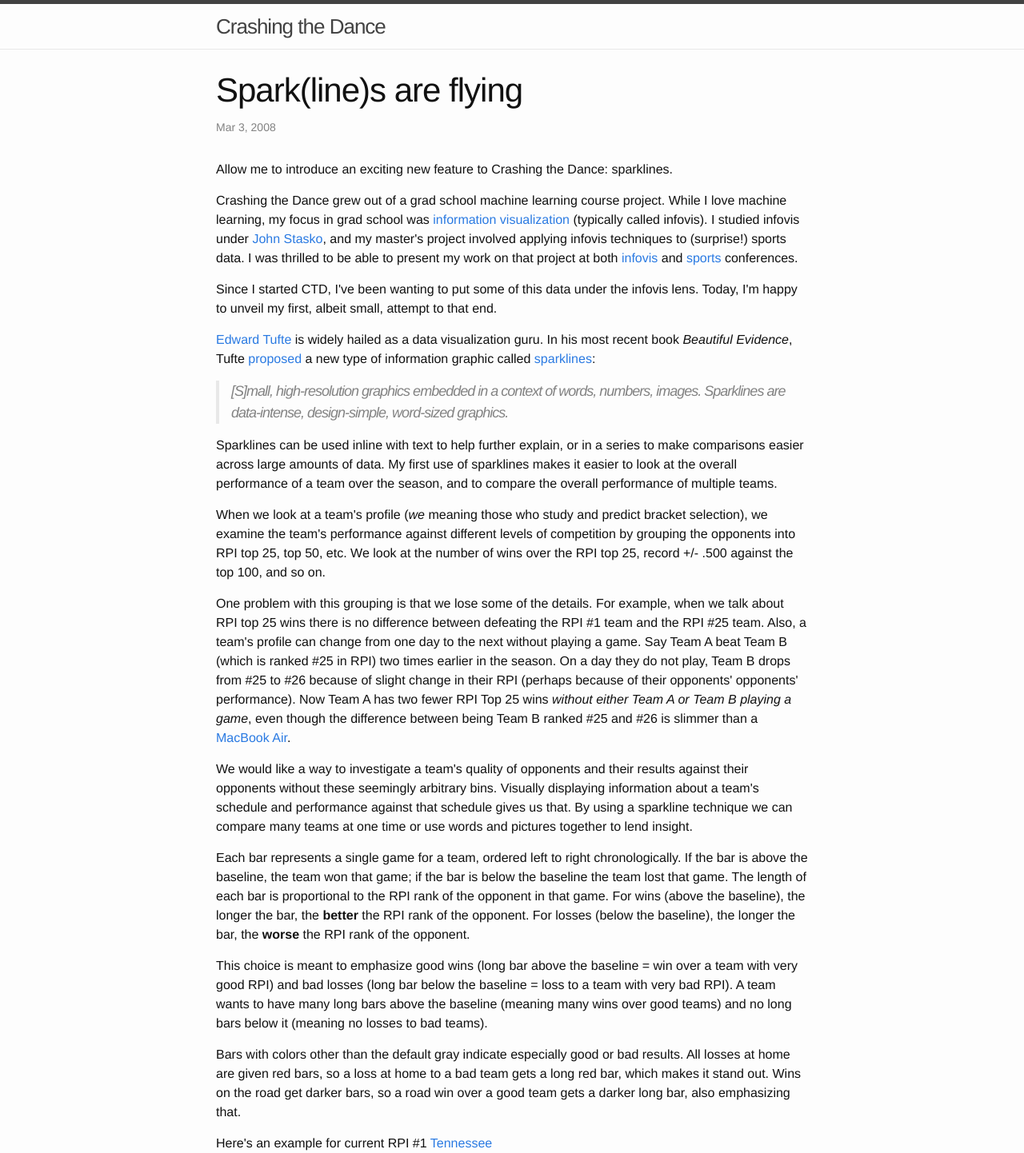
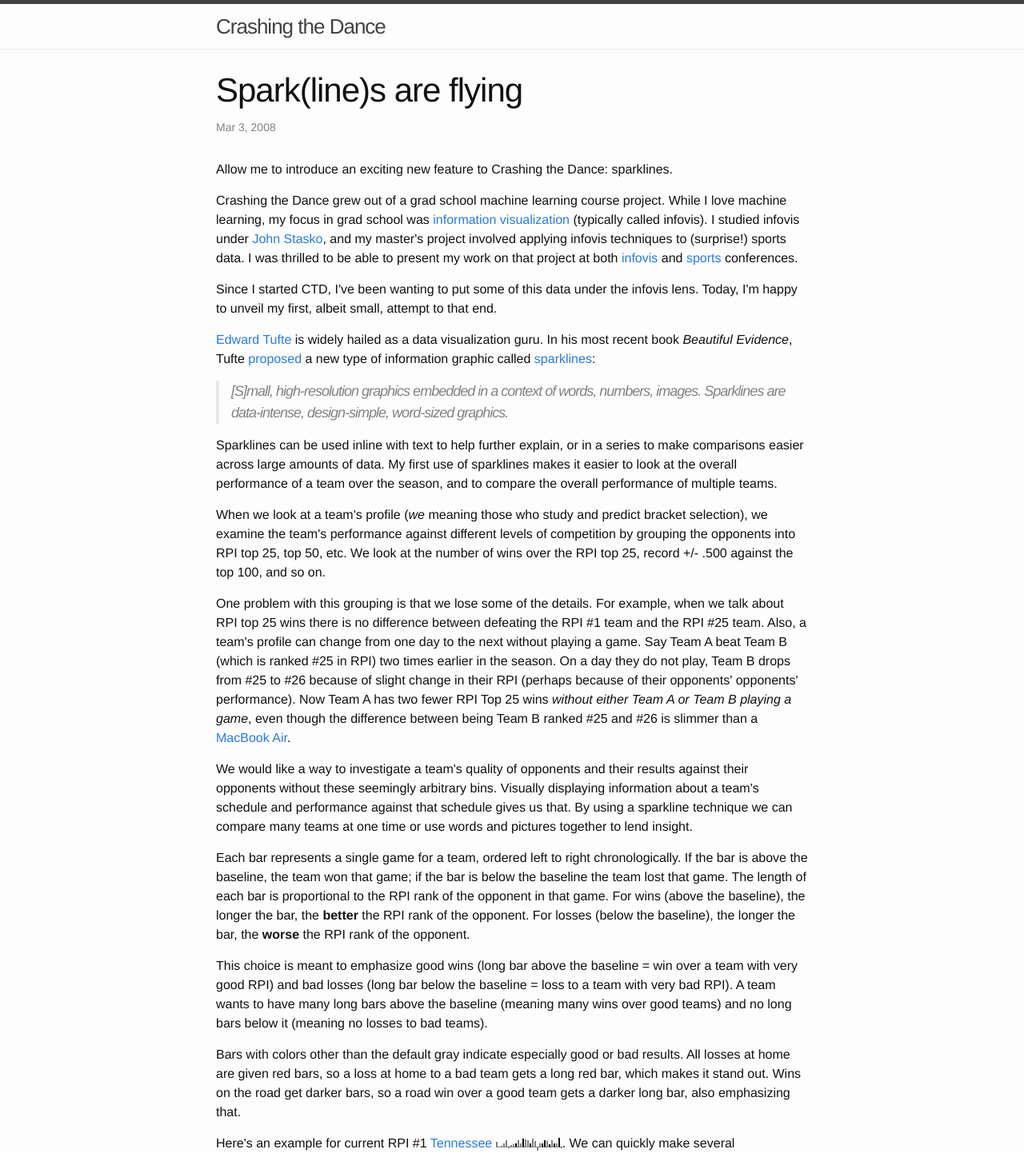
Before and after one commit to crashingthedance/blog.crashingthedance.com, a Jekyll site: the page built from _posts/2008-03-02-sparklines-are.html, in a window 1280 px wide. Shown: the top 1442 px of the page at 80% size. Built offline with Jekyll 4.4.1, drawn with Linux system fonts in a browser that asks for light colours; grey boxes are pictures that could not be loaded.

Commit message:
Fix sparkline blog post sample images

```diff
--- a/_posts/2008-03-02-sparklines-are.html
+++ b/_posts/2008-03-02-sparklines-are.html
@@ -33,13 +33,13 @@ redirect_from:
 
 <p>Bars with colors other than the default gray indicate especially good or bad results. All losses at home are given red bars, so a loss at home to a bad team gets a long red bar, which makes it stand out. Wins on the road get darker bars, so a road win over a good team gets a darker long bar, also emphasizing that.</p>
 
-<p>Here's an example for current RPI #1 <a href="http://kenpom.com/sked.php?team=Tennessee">Tennessee</a> <img src='http://www.sportvis.com/ctd/sparklineRPI275demo.png'>. We can quickly make several observations about Tennessee's profile based on their sparkline:</p>
+<p>Here's an example for current RPI #1 <a href="http://kenpom.com/sked.php?team=Tennessee">Tennessee</a> <img src='/images/sparklineRPI275demo.png'>. We can quickly make several observations about Tennessee's profile based on their sparkline:</p>
 <ul><li>They don't have any red bars, meaning they have no <strike>road</strike> home losses.</li>
 <li>They have two very short and one medium length bar below the the baseline, so they have no truly bad losses. The two short bars are losses against highly ranked teams (RPI #4 Texas and #7 Vanderbilt); the medium bar represents their worst loss, at RPI #62 Kentucky.</li>
 <li>They have several long darker bars above the line, indicating several road wins against good teams. Of course, the latest of these is their win at Memphis.</li>
 </ul>
 
-<p>Here's another example for <a href="http://kenpom.com/sked.php?team=Connecticut">Connecticut</a> <img src='http://www.sportvis.com/ctd/sparklineRPI58Demo.png'>. We can quickly make several observations about UConn's profile based on their sparkline:</p>
+<p>Here's another example for <a href="http://kenpom.com/sked.php?team=Connecticut">Connecticut</a> <img src='/images/sparklineRPI58Demo.png'>. We can quickly make several observations about UConn's profile based on their sparkline:</p>
 <ul><li>They one medium-length red bar, representing a moderately bad home loss. (It was to RPI sub-100 Providence.)</li>
 <li>They had won 11 games before that loss, but all were against low RPI teams. This is represented by the short bars above the line toward the left.</li>
 <li>They have won 12 of 13 since the aforementioned loss to Providence. Several of the wins early in that run were against good teams (the longer bars above the line), but the quality of opponent has generally declined (the bars trend shorter toward the right).</li>
```
Also changed, not shown: images/sparklineRPI275demo.png (added), images/sparklineRPI58Demo.png (added).
